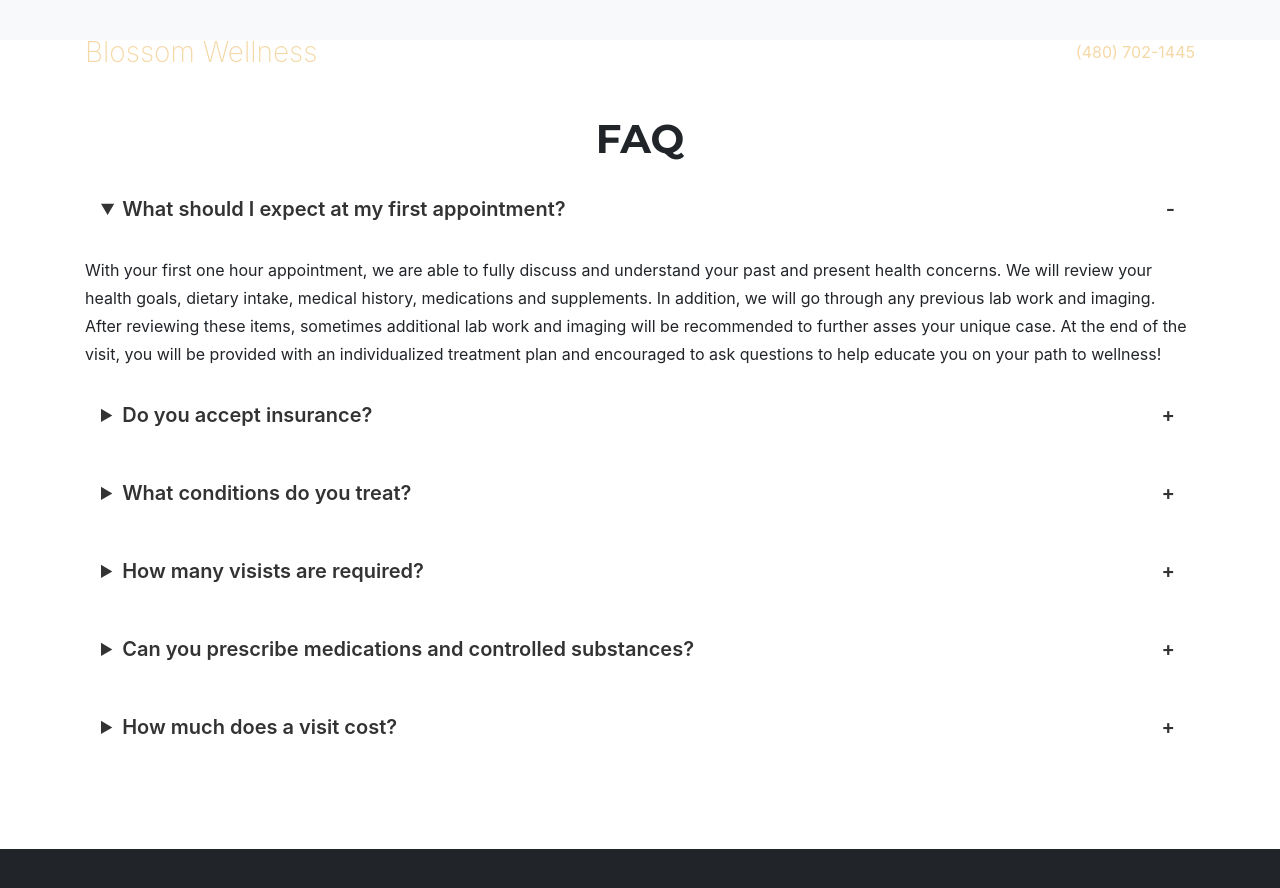
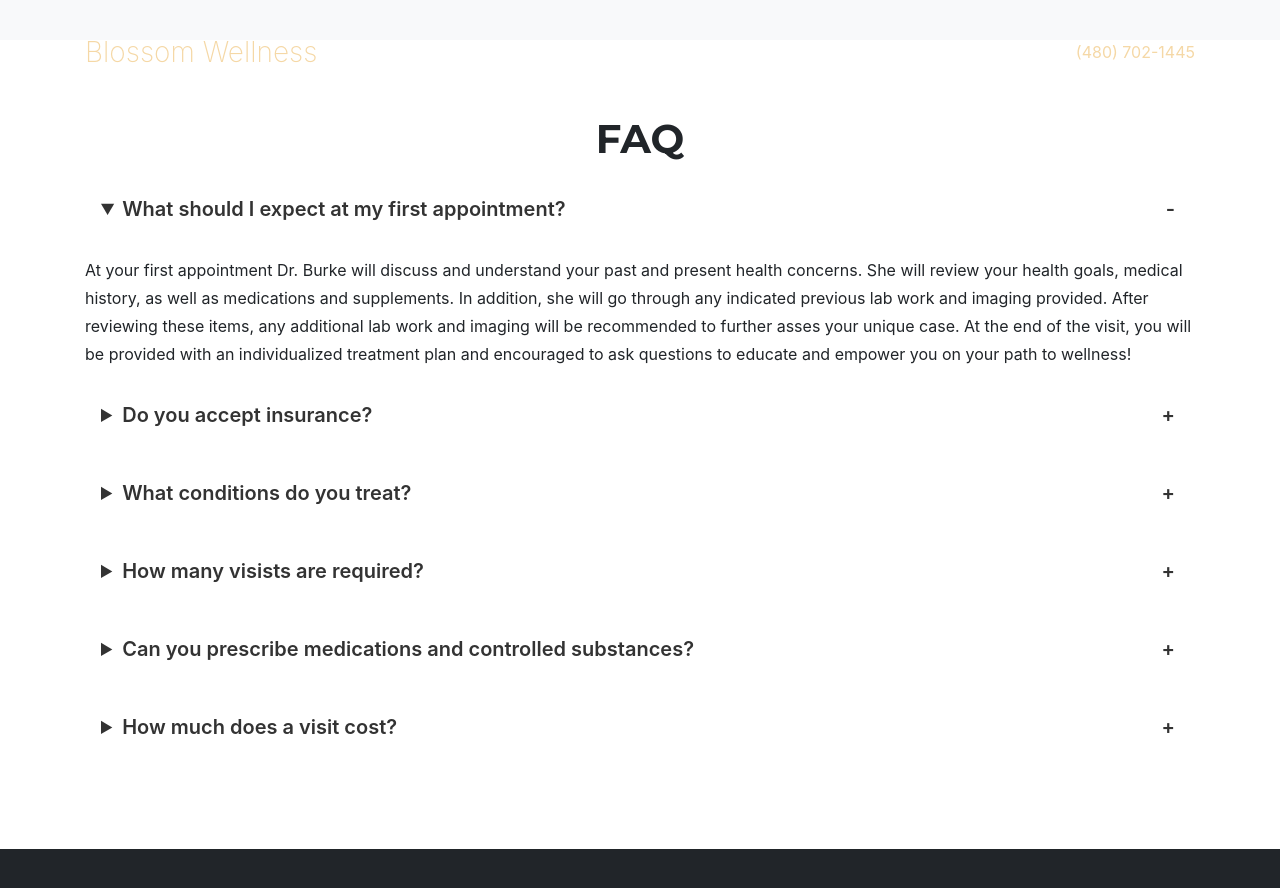
Before and after one commit to kburke8/drtaraburke, a Jekyll site: the page built from index.md, in a window 1280 px wide and 900 px high, scrolled down 2809 px. Shown: the top 888 px of the window. Built offline with Jekyll 4.4.1, drawn with Linux system fonts in a browser that asks for light colours; nearby versions of some CDN libraries; some web fonts are replaced; library files that are not in the unit come from our copies; a script that is not in the unit is left out.

Commit message:
updated FAQ

```diff
--- a/_data/sitetext.yml
+++ b/_data/sitetext.yml
@@ -59,38 +59,39 @@ faq:
   - question: What should I expect at my first appointment?
     answer: |
       <p>
-      With your first one hour appointment, we are able to fully discuss and understand your past and present health concerns.
-      We will review your health goals, dietary intake, medical history, medications and supplements. In addition, we will go through any previous lab work and imaging.
-      After reviewing these items, sometimes additional lab work and imaging will be recommended to further asses your unique case.
-      At the end of the visit, you will be provided with an individualized treatment plan and encouraged to ask questions to help educate you on your path to wellness!
+      At your first appointment Dr. Burke will discuss and understand your past and present health concerns.
+      She will review your health goals, medical history, as well as medications and supplements.
+      In addition, she will go through any indicated previous lab work and imaging provided.
+      After reviewing these items, any additional lab work and imaging will be recommended to further asses your unique case.
+      At the end of the visit, you will be provided with an individualized treatment plan and encouraged to ask questions to educate and empower you on your path to wellness!
       </p>
     open: true
   - question: Do you accept insurance?
     answer: |
-      <p>At this time we do not contract with insurance. We are better able to provide the services patients require with shorter wait times, longer and meaningful visits, and better patient care with a cash based model. </p>
-      <p>While we are not “in network” with any insurance plans, you may be able to receive reimbursement directly from the insurance company. Please check with your insurance company in order to determine what they require. Many insurance companies will also cover much of the lab work our provider may order.</p>
+      <p>At this time we do not contract with insurance. We are better able to provide the services patients require with shorter wait times and longer, more meaningful visits.  </p>
+      <p>While we are not “in-network” with any insurance plans, you may be able to receive reimbursement directly from the insurance company. In addition, many patients choose to use HSA (Health Savings Account) cards to pay for their appointments.  Please check with your insurance company in order to determine what they require. Many insurance companies will also cover much of the lab work our provider may order.</p>
       <p> Dr. Burke works with every budget to provide optimal care to her patients.<p>
   - question: What conditions do you treat?
     answer: |
-      <p>Dr. Burke is well versed in a variety of health conditions and concerns. However, she has special interest in Thyroid, Adrenal, Hormonal Balancing, and Women's Medicine. Please see the service page for additional information.</p>
+      <p>Dr. Burke is well versed in a variety of health conditions and concerns. However, her practice focuses in Thyroid, Adrenal, Hormonal Balancing, Women's Medicine, and Digestive Health. Please see the services page for additional information.</p>
   - question: How many visists are required?
     answer: |
-      <p>Naturopathic and Integrative medicine often takes time to provide complete wellness. Giving a generalized time frame is difficult as each patient and condition is different, this is what makes the naturopathic approach to medicine so unique. </p>
-      <p>As a general rule you may start to feel improvements after the first visit but you should expect a few visits over 3 months to see significant changes.</p>
+      <p>Dr. Burke focuses in on finding the root cause of illness/unbalance, and this is what makes the naturopathic approach to medicine so unique.</p>
+      <p>Giving a generalized time frame is difficult as each patient and condition is different. As a general rule, you may start to feel improvements after the first visit - but you should expect a few visits to see significant changes.</p>
       <p>Remember, for many chronic conditions, you didn’t start feeling poorly overnight - it probably took days, months, or even years. The longer a conditions has been present, the longer it may take to heal.</p>
       <p>A better time frame can be established after your initial consultation based on your health concerns, health goals, and treatment plan.</p>
   - question: Can you prescribe medications and controlled substances?
     answer: |
       <p>Yes, in the state of Arizona Naturopathic Doctors are able to prescribe medications.</p>
-      <p>They can also acquire a DEA number and can prescribe Schedule III, IV and V controlled substances.</p>
+      <p>Dr. Burke has a DEA number and can prescribe Schedule III, IV and V controlled substances, when indicated.</p>
   - question: How much does a visit cost?
     answer: |
-      <p>15 min Discovery Calls (New Patients Only) to discuss your health goals and options - Complimentary</p>
-      <p>New Patient Visit (60 min) - $230</p>
-      <p>Established Patient Follow- Up (30 min) - $115</p>
-      <p>Acupuncture New Patient (45 min) - $150</p>
-      <p>Acupuncture Existing Patient (30min) - $75</p>
-      <p>For additional services or questions please contact the office at (480) 702-1445. Please note if you have extensive health concerns or would like extra time we offer extended time slots at $75 for every additional 15min.</p>
+      <p>15 min Discovery Calls (New Patients Only) to discuss your health goals and options - <b>Complimentary</b></p>
+      <p>New Patient Visit (60 min) - <b>$230</b></p>
+      <p>Established Patient Follow- Up (30 min) - <b>$115</b></p>
+      <p>Acupuncture New Patient (45 min) - <b>$150</b></p>
+      <p>Acupuncture Existing Patient (30min) - <b>$75</b></p>
+      <p>For additional services or questions please contact the office at <a href="tel:+4807021445">(480) 702-1445</a>. Please note, if you have extensive health concerns or would like extra time we offer extended time slots at $75 for every additional 15min.</p>
 
 contact:
     title: "Request Info"
```
